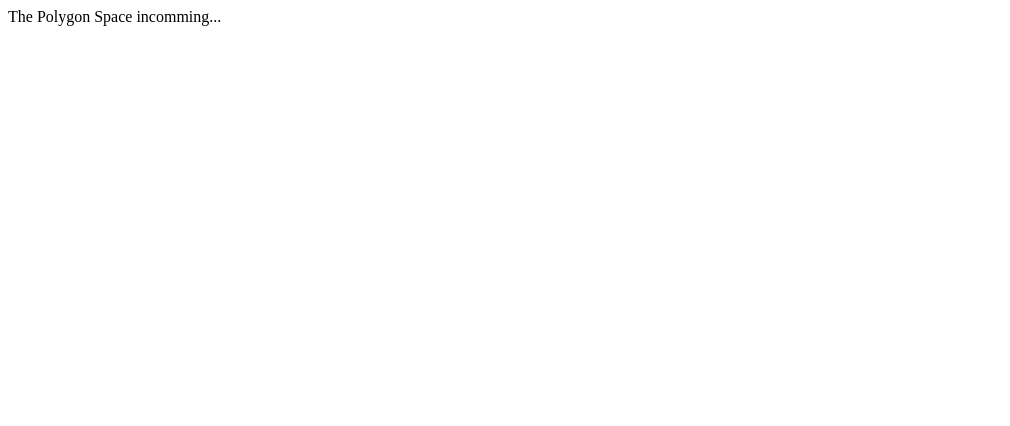
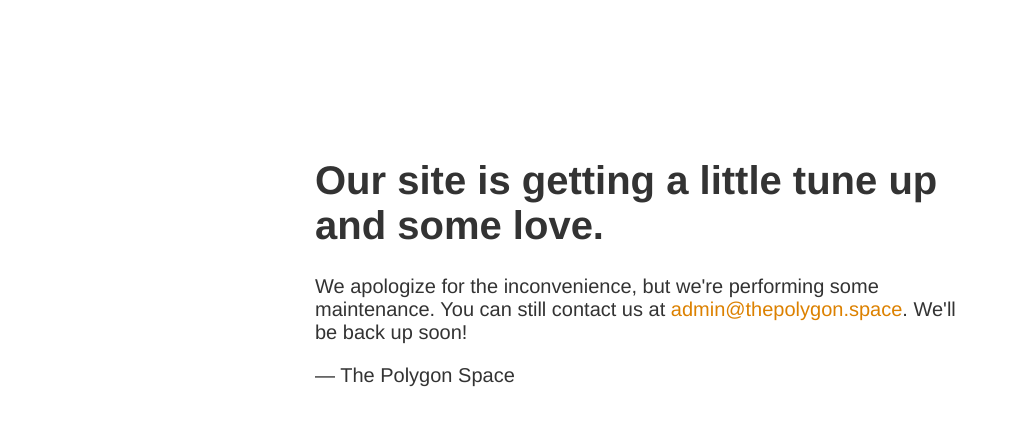
Before and after one commit to paulphuoc17/thepolygon.space, a plain HTML site: page index.html in a window 1280 px wide. Shown: the whole page, without its empty margins (0-1010 px from the left). Drawn offline with Linux system fonts and the light colour scheme.

Commit message:
Update index.html

```diff
--- a/index.html
+++ b/index.html
@@ -9,8 +9,25 @@
 
   gtag('config', 'G-HL8HQ9G4FY');
 </script>
+
+    <meta http-equiv="Content-type" content="text/html;charset=UTF-8">
+<title>Performing Maintenance</title>
+<style type="text/css">
+      body { text-align: center; padding: 150px; }
+      h1 { font-size: 40px; }
+      body { font: 20px Helvetica, sans-serif; color: #333; }
+      #article { display: block; text-align: left; width: 650px; margin: 0 auto; }
+      a { color: #dc8100; text-decoration: none; }
+      a:hover { color: #333; text-decoration: none; }
+    </style>
   </head>
   <body>
-    The Polygon Space incomming...
+   <div id="article">
+<h1>Our site is getting a little tune up and some love.</h1>
+<div>
+<p>We apologize for the inconvenience, but we're performing some maintenance. You can still contact us at <a href="mailto:admin@thepolygon.space">admin@thepolygon.space</a>. We'll be back up soon!</p>
+<p>— The Polygon Space</p>
+</div>
+</div>
   </body>
 </html>
```
